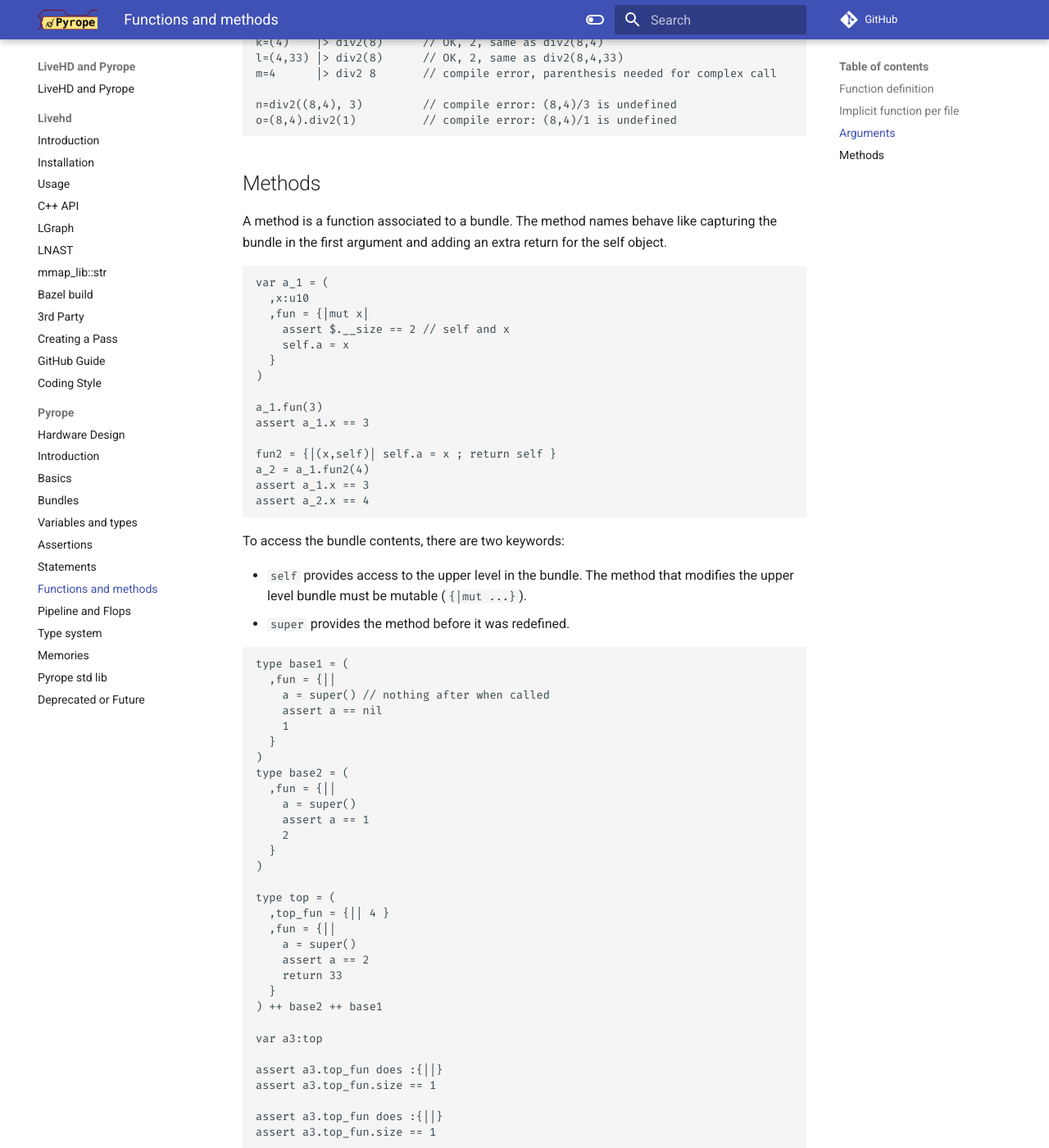
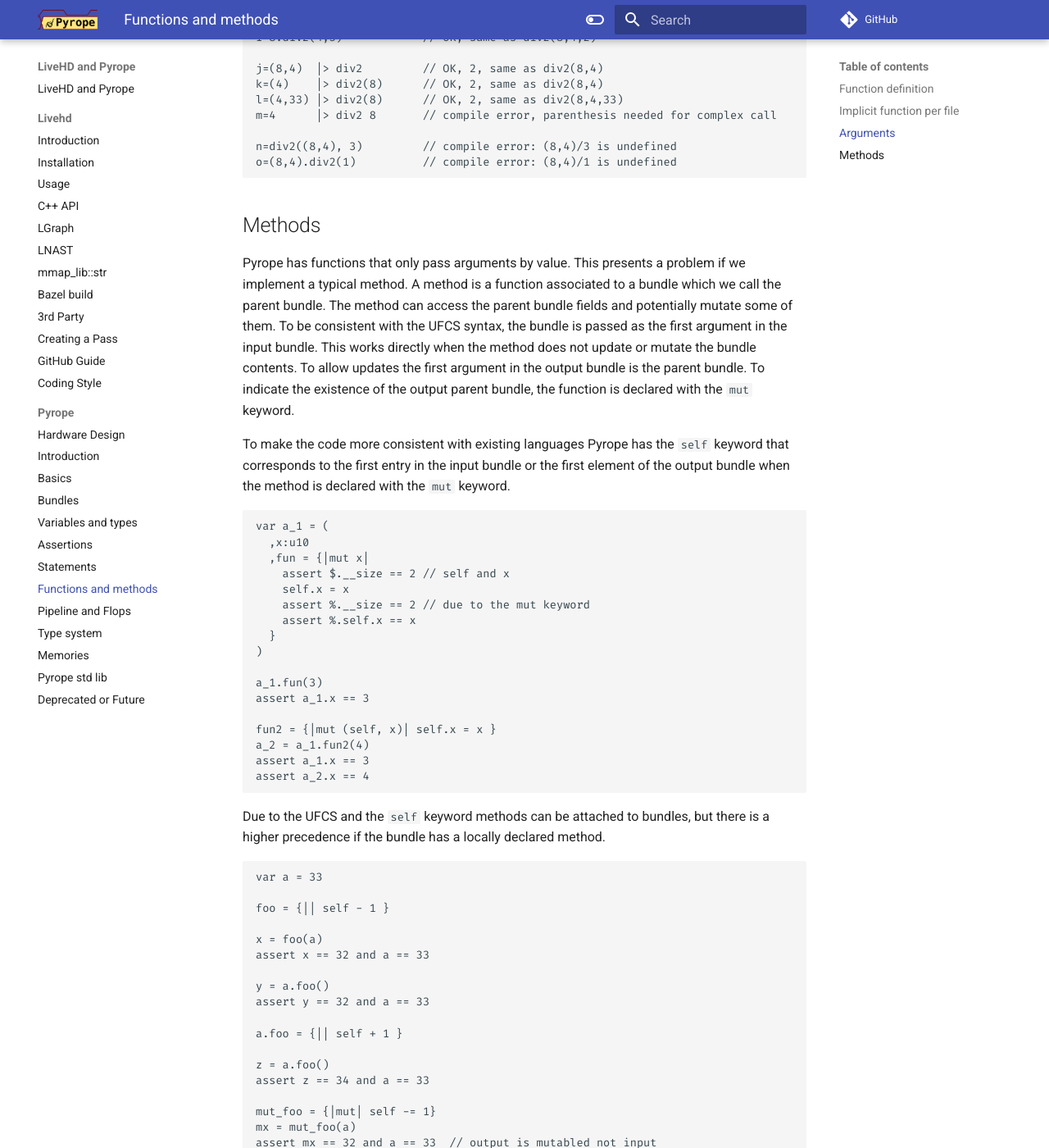
Before and after one commit to masc-ucsc/docs, an MkDocs documentation site: the page built from docs/pyrope/06-functions.md, in a window 1280 px wide and 1400 px high, scrolled down 2927 px. Shown: the whole window at 82% size. Built offline with MkDocs 1.6.1 and Material for MkDocs 9.7.7, drawn with Linux system fonts in a browser that asks for light colours; comment, search, counter and statistics services are not loaded; some of the changed text lies outside the part shown.

````diff
--- a/docs/pyrope/06-functions.md
+++ b/docs/pyrope/06-functions.md
@@ -31,7 +31,7 @@ The difference between a function and a normal scope is the lambda definition en
 * ATTRIBUTES are optional method modifiers like:
     * `comptime`: function should be computed at compile time
     * `debug`   : function is for debugging, not side effects in non-debug statements
-    * `mut`     : function is a method that can modify variables using `self`.
+    * `mut`     : function is has an output that it is a copy of the first input argument. This is typically a method that can modify the parent bundle.
 * META are a list of type identifiers or type definitions.
 * CAPTURE has the list of capture variables for the function. If no capture is provided, any local variable
 can be captured. An empty list (`[]`), means no captures allowed.
@@ -91,21 +91,20 @@ assume %d < 4K
 
 ## Arguments
 
-Function calls have a bundle as input and another bundle as output. As such,
-bundles can be named, ordered or both. `$` is the input bundle, and `%` is the
-output bundle. This implies:
+Function calls only pass by value, there is no pass by reference like in most
+languages.  A function is a code block that has an input bundle (`$`) performs
+some statements and returns an output bundle (`%`). Since bundles can be named,
+ordered or both, these are some implications:
 
 * Arguments can be named. E.g: `fcall(a=2,b=3)`
 * There can be many return values. E.g: `return (a=3,b=5)`
-* Inputs can be accessed with the bundle. E.g: `return $1 + 2`
-
+* Inputs can be accessed with the bundle. E.g: `return $1 + $.arg_2 + $arg3`
 
 There are several rules on how to handle function arguments.
 
 * Calls uses the Uniform Function Call Syntax (UFCS). `(a,b).f(x,y) == f((a,b),x,y)`
 * Pipe |> concatenated inputs: `(a,b) |> f(x,y) == f(x,y,a,b)`
 * No parenthesis after newline or a variable assignment: `a = f(x,y)` is the same as `a = f x,y`
-
 
 Pyrope uses a uniform function call syntax (UFCS) like other languages like Nim
 or D but it can be different from the order in other languages. Notice the
@@ -137,74 +136,110 @@ o=(8,4).div2(1)          // compile error: (8,4)/1 is undefined
 
 ## Methods
 
-A method is a function associated to a bundle. The method names behave like capturing
-the bundle in the first argument and adding an extra return for the self object.
+Pyrope has functions that only pass arguments by value. This presents a problem
+if we implement a typical method. A method is a function associated to a bundle
+which we call the parent bundle. The method can access the parent bundle fields
+and potentially mutate some of them. To be consistent with the UFCS syntax, the
+bundle is passed as the first argument in the input bundle. This works directly
+when the method does not update or mutate the bundle contents. To allow updates
+the first argument in the output bundle is the parent bundle. To indicate the
+existence of the output parent bundle, the function is declared with the `mut`
+keyword.
+
+
+To make the code more consistent with existing languages Pyrope has the `self`
+keyword that corresponds to the first entry in the input bundle or the first
+element of the output bundle when the method is declared with the `mut`
+keyword.
 
 ```
 var a_1 = (
   ,x:u10
   ,fun = {|mut x|
     assert $.__size == 2 // self and x
-    self.a = x
+    self.x = x
+    assert %.__size == 2 // due to the mut keyword
+    assert %.self.x == x
   }
 )
 
 a_1.fun(3)
 assert a_1.x == 3
 
-fun2 = {|(x,self)| self.a = x ; return self }
+fun2 = {|mut (self, x)| self.x = x }
 a_2 = a_1.fun2(4)
 assert a_1.x == 3
 assert a_2.x == 4
 ```
 
+Due to the UFCS and the `self` keyword methods can be attached to bundles, but there
+is a higher precedence if the bundle has a locally declared method.
 
-To access the bundle contents, there are two keywords:
+```
+var a = 33
 
-* `self` provides access to the upper level in the bundle. The method that modifies the upper level bundle must be mutable (`{|mut ...}`).
+foo = {|| self - 1 }
+
+x = foo(a)
+assert x == 32 and a == 33
+
+y = a.foo()
+assert y == 32 and a == 33
+
+a.foo = {|| self + 1 }
+
+z = a.foo()
+assert z == 34 and a == 33
+
+mut_foo = {|mut| self -= 1}
+mx = mut_foo(a)
+assert mx == 32 and a == 33  // output is mutabled not input
+
+a.mut_foo()  // same as: a = mut_foo(a)
+assert a == 32
+
+a.mut_foo = {|mut| self += 100}
+a.mut_foo() // same as: a = a.mut_foo(a)
+assert a == 132
+```
+
+Methods allow to access parent bundle fields, but they can override previous methods. To handle
+the override, Pyrope has the `super` keyword:
+
+* `self` access the input bundle first argument or the output bundle first
+  argument when the method is declared mutable (`{|mut ...}`).
 * `super` provides the method before it was redefined.
 
 ```
 type base1 = (
-  ,fun = {||
-    a = super() // nothing after when called
-    assert a == nil
-    1
-  }
+  ,fun = {|| 1 }
 )
 type base2 = (
   ,fun = {||
-    a = super()
+    a = super
     assert a == 1
     2
   }
 )
 
-type top = (
+type top = base1 ++ base2 ++ (
   ,top_fun = {|| 4 }
   ,fun = {||
-    a = super()
+    a = super()          // same as a = super
     assert a == 2
     return 33
   }
-) ++ base2 ++ base1
+)
 
 var a3:top
 
 assert a3.top_fun does :{||}
-assert a3.top_fun.size == 1
-
-assert a3.top_fun does :{||}
+assert a3.top_fun() == 4
 assert a3.top_fun.size == 1
 
 assert a3.fun does :{||}
-assert a3.fun.size == 3  // explicit overload
-assert a3.fun[0]() == 33
-assert a3.fun[1]() == 2
-assert a3.fun[2]() == 1
+assert a3.fun.size == 1
 assert a3.fun()    == 33
-
-assert a3.fun() == 33
 
 var a1:base1
 var a2:base2
````
Also changed, not shown: docs/pyrope/03-bundle.md (+1 -1 lines), docs/pyrope/07-typesystem.md (+37 -31 lines), docs/pyrope/08-memories.md (+57 -46 lines).
